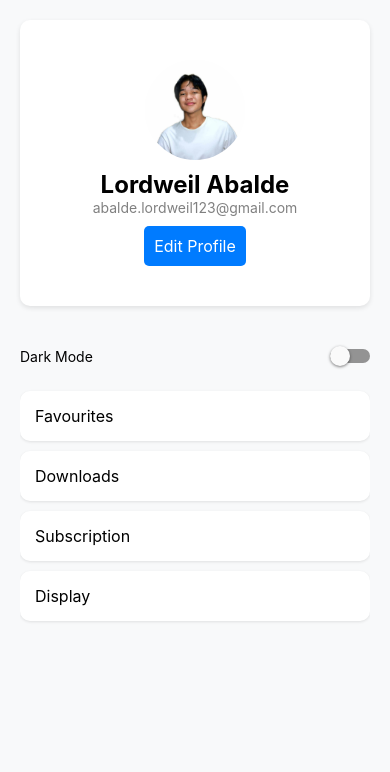
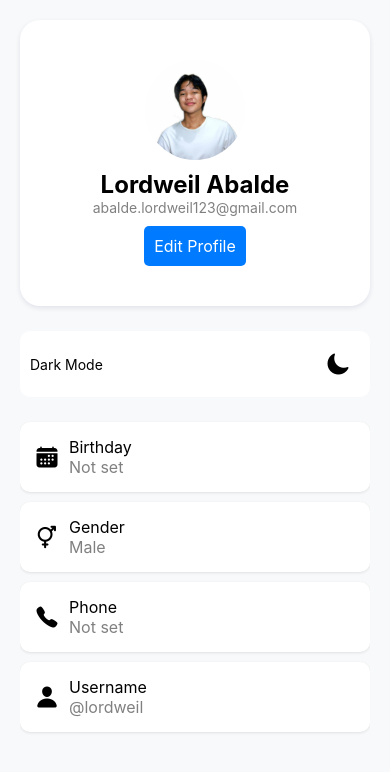
Before and after one commit to LourdesEstelle/Mobile-Programming, a React Native app in the folder ProfilePage/: screen / in a window 390 px wide. Shown: the top 772 px of the page. Built offline with nearby package versions, Linux system fonts and the light colour scheme.

Commit message:
Need to Finalize

```diff
--- a/ProfilePage/package.json
+++ b/ProfilePage/package.json
@@ -9,6 +9,7 @@
     "web": "expo start --web"
   },
   "dependencies": {
+    "@react-native-community/datetimepicker": "^8.2.0",
     "@react-navigation/native": "^6.1.18",
     "@react-navigation/stack": "^6.4.1",
     "expo": "~51.0.28",
@@ -17,7 +18,8 @@
     "react-native": "0.74.5",
     "react-native-modal": "^13.0.1",
     "react-native-safe-area-context": "^4.11.0",
-    "react-native-screens": "^3.34.0"
+    "react-native-screens": "^3.34.0",
+    "react-native-vector-icons": "^10.2.0"
   },
   "devDependencies": {
     "@babel/core": "^7.20.0"
--- a/ProfilePage/src/pages/EditProfile.js
+++ b/ProfilePage/src/pages/EditProfile.js
@@ -1,22 +1,91 @@
 import React, { useState } from 'react';
-import { View, Button, StyleSheet } from 'react-native';
-import EditProfileForm from '../components/EditProfileForm';
+import { View, StyleSheet, TextInput, Button, Text, Platform } from 'react-native';
+import DateTimePicker from '@react-native-community/datetimepicker';
 
-const EditProfile = ({ profile, updateProfile, navigation, darkMode }) => {
-  const [updatedProfile, setUpdatedProfile] = useState(profile);
+const EditProfile = ({ route, navigation }) => {
+  const { profile } = route.params || {}; // Ensure it defaults to an empty object
 
-  const handleProfileSubmit = () => {
-    updateProfile(updatedProfile);
-    navigation.goBack(); // Return to Profile screen
+  // Initialize states with profile data or empty strings
+  const [firstName, setFirstName] = useState(profile.firstName || '');
+  const [lastName, setLastName] = useState(profile.lastName || '');
+  const [birthday, setBirthday] = useState(profile.birthday || '');
+  const [gender, setGender] = useState(profile.gender || '');
+  const [contactNumber, setContactNumber] = useState(profile.contactNumber || '');
+  const [username, setUsername] = useState(profile.username || '');
+  const [showDatePicker, setShowDatePicker] = useState(false); // State to control date picker visibility
+
+  const handleDateChange = (event, selectedDate) => {
+    const currentDate = selectedDate || birthday;
+    setShowDatePicker(false);
+    setBirthday(currentDate.toLocaleDateString()); // Update birthday state with formatted date
+  };
+
+  const handleSave = () => {
+    const updatedProfile = {
+      ...profile,
+      firstName,
+      lastName,
+      birthday,
+      gender,
+      contactNumber,
+      username,
+    };
+
+    navigation.navigate('Profile', { profile: updatedProfile }); // Pass updated profile back to Profile
   };
 
   return (
-    <View style={[styles.container, { backgroundColor: darkMode ? '#121212' : '#fff' }]}>
-      <EditProfileForm
-        initialProfile={updatedProfile}
-        onChange={(key, value) => setUpdatedProfile({ ...updatedProfile, [key]: value })}
+    <View style={styles.container}>
+      <Text style={styles.title}>Edit Profile</Text>
+      <TextInput
+        style={styles.input}
+        placeholder="First Name"
+        value={firstName}
+        onChangeText={setFirstName}
       />
-      <Button title="Save" onPress={handleProfileSubmit} />
+      <TextInput
+        style={styles.input}
+        placeholder="Last Name"
+        value={lastName}
+        onChangeText={setLastName}
+      />
+      <TextInput
+        style={styles.input}
+        placeholder="Gender"
+        value={gender}
+        onChangeText={setGender}
+      />
+      <TextInput
+        style={styles.input}
+        placeholder="Phone"
+        value={contactNumber}
+        onChangeText={setContactNumber}
+      />
+      <TextInput
+        style={styles.input}
+        placeholder="Username"
+        value={username}
+        onChangeText={setUsername}
+      />
+      <TextInput
+        style={styles.input}
+        placeholder="Birthday"
+        value={birthday}
+        onFocus={() => setShowDatePicker(true)} // Show date picker on focus
+      />
+
+      {showDatePicker && (
+        <DateTimePicker
+          testID="dateTimePicker"
+          value={new Date(birthday || Date.now())} // Default to current date if not set
+          mode="date"
+          is24Hour={true}
+          display="default"
+          onChange={handleDateChange}
+        />
+      )}
+
+      <Button title="Save Changes" onPress={handleSave} />
     </View>
   );
 };
@@ -24,7 +93,19 @@ const EditProfile = ({ profile, updateProfile, navigation, darkMode }) => {
 const styles = StyleSheet.create({
   container: {
     flex: 1,
-    paddingHorizontal: 20,
+    padding: 20,
+    backgroundColor: '#fff',
+  },
+  title: {
+    fontSize: 24,
+    marginBottom: 20,
+  },
+  input: {
+    height: 40,
+    borderColor: 'gray',
+    borderWidth: 1,
+    marginBottom: 10,
+    paddingHorizontal: 10,
   },
 });
 
--- a/ProfilePage/src/pages/Profile.js
+++ b/ProfilePage/src/pages/Profile.js
@@ -1,39 +1,52 @@
 import React from 'react';
-import { View, StyleSheet, Switch, Text, FlatList } from 'react-native';
+import { View, StyleSheet, Switch, Text, FlatList, TouchableOpacity } from 'react-native';
 import ProfileHeader from '../components/ProfileHeader';
+import Icon from 'react-native-vector-icons/Ionicons';
 
-const Profile = ({ navigation, profile, darkMode, toggleDarkMode }) => {
-  const options = ['Favourites', 'Downloads', 'Subscription', 'Display'];
+const Profile = ({ navigation, route, profile, darkMode, toggleDarkMode }) => {
+  const updatedProfile = route.params?.profile || profile;
+
+  const options = [
+    { label: 'Birthday', value: updatedProfile.birthday || 'Not set', icon: 'calendar' },
+    { label: 'Gender', value: updatedProfile.gender || 'Not set', icon: 'male-female' },
+    { label: 'Phone', value: updatedProfile.contactNumber || 'Not set', icon: 'call' },
+    { label: 'Username', value: updatedProfile.username || 'Not set', icon: 'person' },
+  ];
 
   const handleEditPress = () => {
-    navigation.navigate('EditProfile');
+    navigation.navigate('EditProfile', { profile: updatedProfile });
   };
 
   return (
     <View style={[styles.container, { backgroundColor: darkMode ? '#121212' : '#f8f9fa' }]}>
-
       <View style={styles.profileContainer}>
         {/* Profile Header */}
         <ProfileHeader
-          name={`${profile.firstName} ${profile.lastName}`}
-          email={profile.email}
+          name={`${updatedProfile.firstName} ${updatedProfile.lastName}`}
+          email={updatedProfile.email}
           onEditPress={handleEditPress}
         />
       </View>
 
-      {/* Dark Mode Toggle */}
-      <View style={styles.darkModeToggle}>
+      {/* Dark Mode Toggle Container */}
+      <View style={[styles.darkModeContainer, { backgroundColor: darkMode ? '#1E1E1E' : '#ffffff' }]}>
         <Text style={{ color: darkMode ? 'white' : 'black' }}>Dark Mode</Text>
-        <Switch value={darkMode} onValueChange={toggleDarkMode} />
+        <TouchableOpacity onPress={toggleDarkMode} style={styles.iconContainer}>
+          <Icon name={darkMode ? 'sunny' : 'moon'} size={24} color={darkMode ? 'white' : 'black'} />
+        </TouchableOpacity>
       </View>
 
       {/* Options List */}
       <FlatList
         data={options}
-        keyExtractor={(item) => item}
+        keyExtractor={(item) => item.label}
         renderItem={({ item }) => (
           <View style={styles.optionContainer}>
-            <Text style={styles.optionText}>{item}</Text>
+            <Icon name={item.icon} size={24} color="black" style={styles.icon} />
+            <View style={styles.optionTextContainer}>
+              <Text style={styles.optionLabel}>{item.label}</Text>
+              <Text style={styles.optionValue}>{item.value}</Text>
+            </View>
           </View>
         )}
         style={styles.optionsList}
@@ -48,53 +61,57 @@ const styles = StyleSheet.create({
     paddingHorizontal: 20,
   },
   profileContainer: {
-    backgroundColor: '#ffffff', // Background color for the profile container
-    padding: 20, // Padding inside the container
-    borderRadius: 10, // Rounded corners for the container
-    marginVertical: 20, // Margin to separate from other elements
-    shadowColor: '#000', // Optional shadow for better visual appeal
+    backgroundColor: '#ffffff',
+    padding: 20,
+    borderRadius: 20,
+    marginVertical: 20,
+    shadowColor: '#151C62',
     shadowOffset: { width: 0, height: 2 },
     shadowOpacity: 0.1,
     shadowRadius: 5,
-    elevation: 5, // Adds shadow for Android
+    elevation: 5,
   },
-  textContainer: {
-    padding: 20, // Padding inside the text container
-    alignItems: 'center', // Center text inside the shape
-  },
-  text: {
-    fontSize: 24,
-    fontWeight: 'bold',
-    color: 'black', // Fixed text color (black)
-  },
-  emailText: {
-    fontSize: 14,
-    color: 'gray', // Fixed email color
-    marginTop: 5,
-  },
-  darkModeToggle: {
+  darkModeContainer: {
     flexDirection: 'row',
     justifyContent: 'space-between',
     alignItems: 'center',
+    marginTop: 5,
+    padding: 10,
+    borderRadius: 10,
+    elevation: 2,
+  },
+  iconContainer: {
+    padding: 10,
+  },
+  optionsList: {
     marginTop: 20,
   },
-  optionsList: {
-    marginTop: 20, // Space between the toggle and options list
-  },
   optionContainer: {
-    backgroundColor: '#ffffff', // Fixed background color for options
-    padding: 15, // Padding inside each option container
-    borderRadius: 10, // Rounded corners for option containers
-    marginVertical: 5, // Spacing between options
-    shadowColor: '#000', // Optional shadow for better visual appeal
+    backgroundColor: '#ffffff',
+    padding: 15,
+    borderRadius: 10,
+    marginVertical: 5,
+    shadowColor: '#000',
     shadowOffset: { width: 0, height: 1 },
     shadowOpacity: 0.1,
     shadowRadius: 3,
-    elevation: 3, // Adds shadow for Android
+    elevation: 3,
+    flexDirection: 'row',
+    alignItems: 'center',
   },
-  optionText: {
+  icon: {
+    marginRight: 10,
+  },
+  optionTextContainer: {
+    flex: 1,
+  },
+  optionLabel: {
     fontSize: 16,
-    color: 'black', // Fixed text color (black)
+    color: 'black',
+  },
+  optionValue: {
+    fontSize: 16,
+    color: 'gray',
   },
 });
 
```
Also changed, not shown: 1 other file (tests, documents, lock files or other folders).
